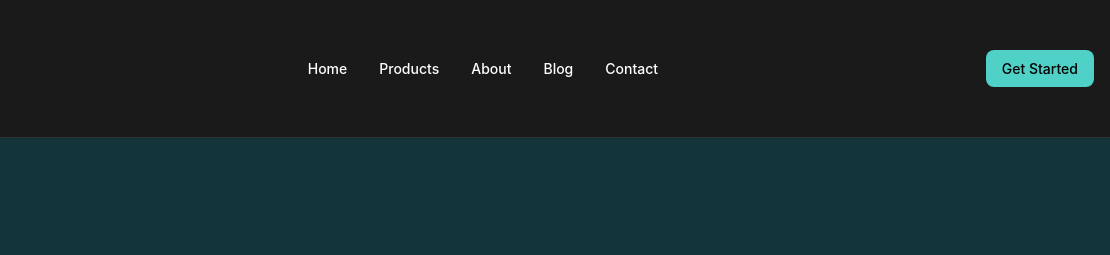
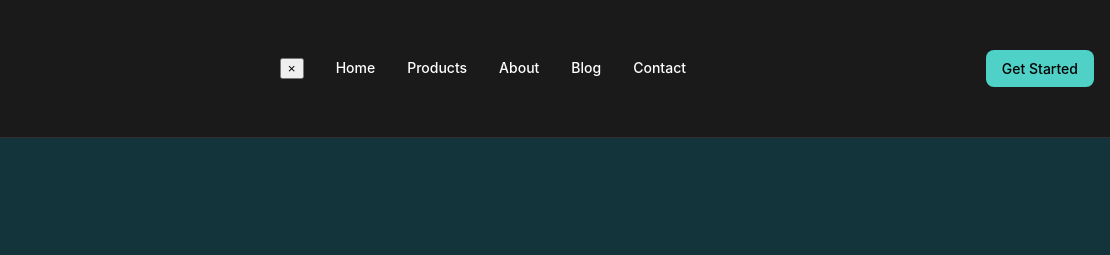
Before and after one commit to qharper36/smartpromptsolutions, a plain HTML site: page about.html in a window 1280 px wide. Shown: the top 255 px of the page, 170-1280 px from the left. Drawn offline with Linux system fonts and the light colour scheme; a web font is replaced by a local one.

Commit message:
Update about.html

```diff
--- a/about.html
+++ b/about.html
@@ -370,14 +370,17 @@ main {
       <img src="https://user-gen-media-assets.s3.amazonaws.com/gpt4o_images/ffc2f8ff-70fe-43a7-9380-aea0bff1859d.png" alt="Smart Prompt Solutions" class="nav__logo">
     </div>
    <ul class="nav__menu" id="navMenu">
+  <!-- Close button for mobile -->
+  <li class="nav__item nav__close">
+    <button id="navClose" aria-label="Close menu">×</button>
+  </li>
   <li class="nav__item"><a href="index.html" class="nav__link">Home</a></li>
-      <li class="nav__item">
-  <a href="products.html" class="nav__link">Products</a>
-</li>
+  <li class="nav__item"><a href="products.html" class="nav__link">Products</a></li>
   <li class="nav__item"><a href="about.html" class="nav__link active">About</a></li>
   <li class="nav__item"><a href="index.html#blog" class="nav__link">Blog</a></li>
   <li class="nav__item"><a href="index.html#contact" class="nav__link">Contact</a></li>
 </ul>
+
     <a href="index.html#contact" class="btn btn--primary nav__cta">Get Started</a>
     <button class="nav__toggle" id="navToggle" aria-label="Toggle navigation">
   <span class="hamburger-icon"></span>
```
Lines whose indentation alone changed are shown as unchanged.
